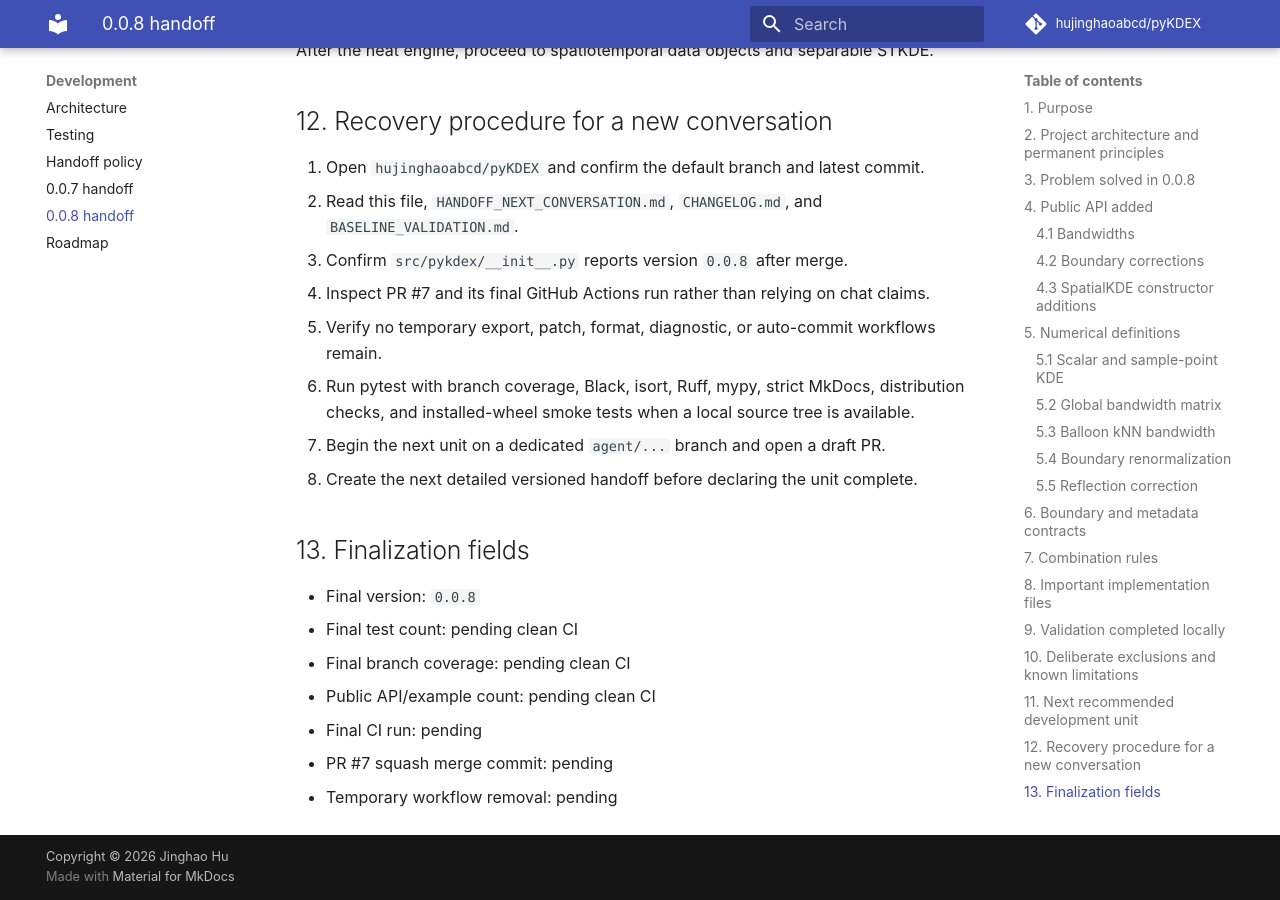
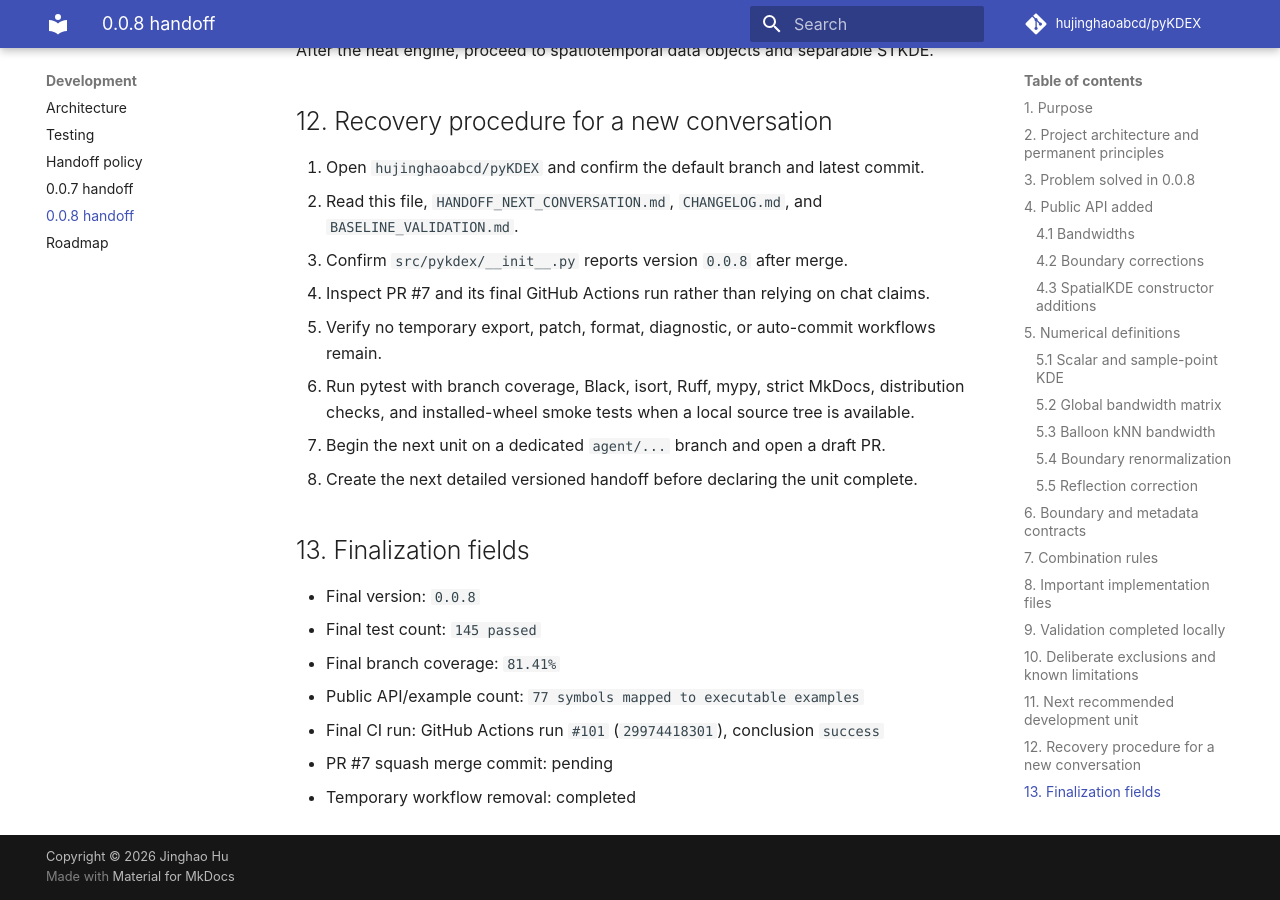
Before and after one commit to hujinghaoabcd/pyKDEX, an MkDocs documentation site: the page built from docs/development/handoff-0.0.8-spatial-boundary-anisotropy.md, in a window 1280 px wide and 900 px high, scrolled down 8970 px. Built offline with MkDocs 1.6.1 and Material for MkDocs 9.7.7, drawn with Linux system fonts in a browser that asks for light colours; comment, search, counter and statistics services are not loaded.

Commit message:
Finalize pyKDEX 0.0.8 validation and handoff records

```diff
--- a/docs/development/handoff-0.0.8-spatial-boundary-anisotropy.md
+++ b/docs/development/handoff-0.0.8-spatial-boundary-anisotropy.md
@@ -331,9 +331,9 @@ After the heat engine, proceed to spatiotemporal data objects and separable STKD
 ## 13. Finalization fields
 
 - Final version: `0.0.8`
-- Final test count: pending clean CI
-- Final branch coverage: pending clean CI
-- Public API/example count: pending clean CI
-- Final CI run: pending
+- Final test count: `145 passed`
+- Final branch coverage: `81.41%`
+- Public API/example count: `77 symbols mapped to executable examples`
+- Final CI run: GitHub Actions run `#101` (`29974418301`), conclusion `success`
 - PR #7 squash merge commit: pending
-- Temporary workflow removal: pending
+- Temporary workflow removal: completed
```
Also changed, not shown: BASELINE_VALIDATION.md (+10 -16 lines), CHANGELOG.md (+1 -1 lines), HANDOFF_0.0.8_SPATIAL_BOUNDARY_ANISOTROPY.md (+5 -5 lines), HANDOFF_NEXT_CONVERSATION.md (+9 -11 lines), 1 other file.
